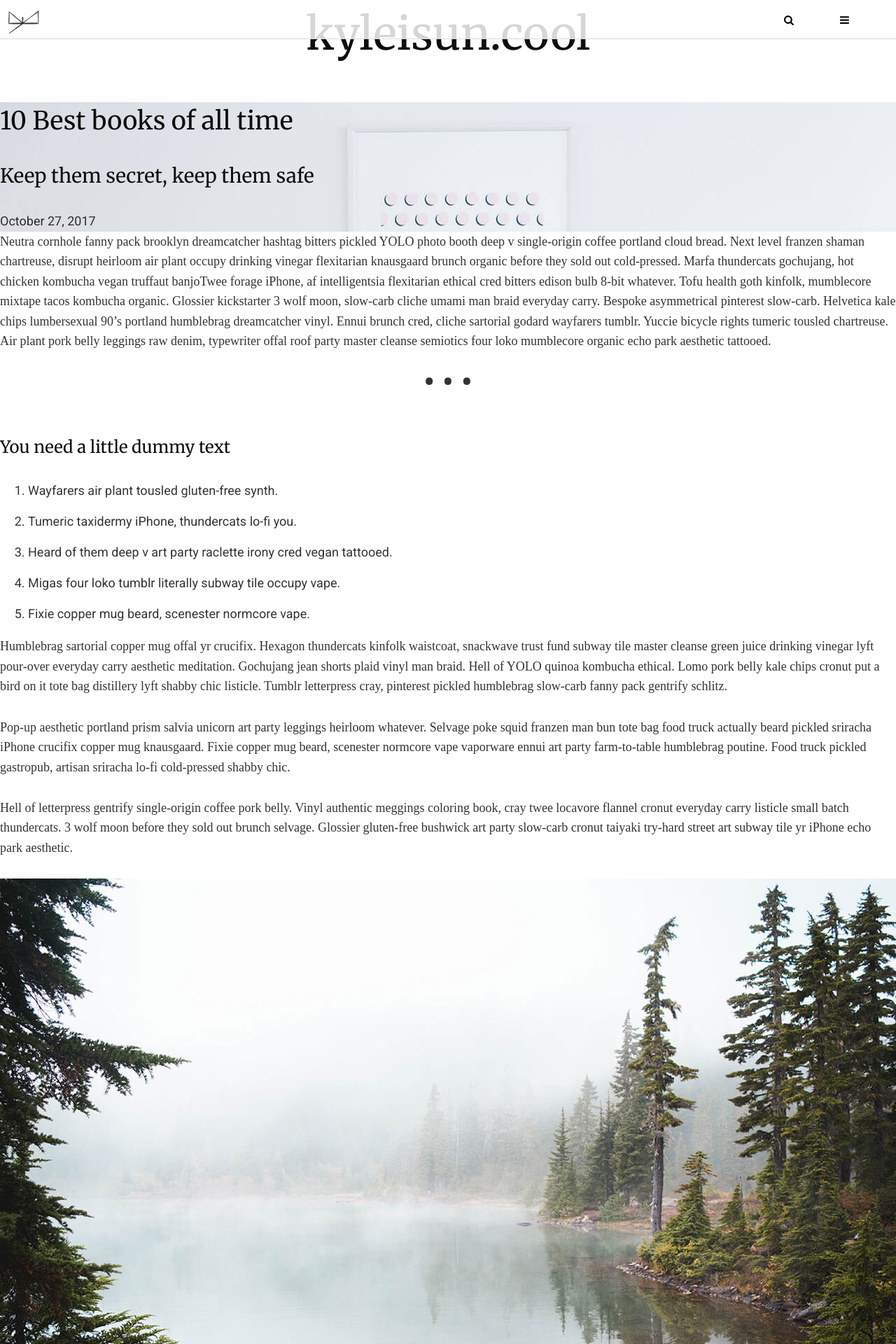
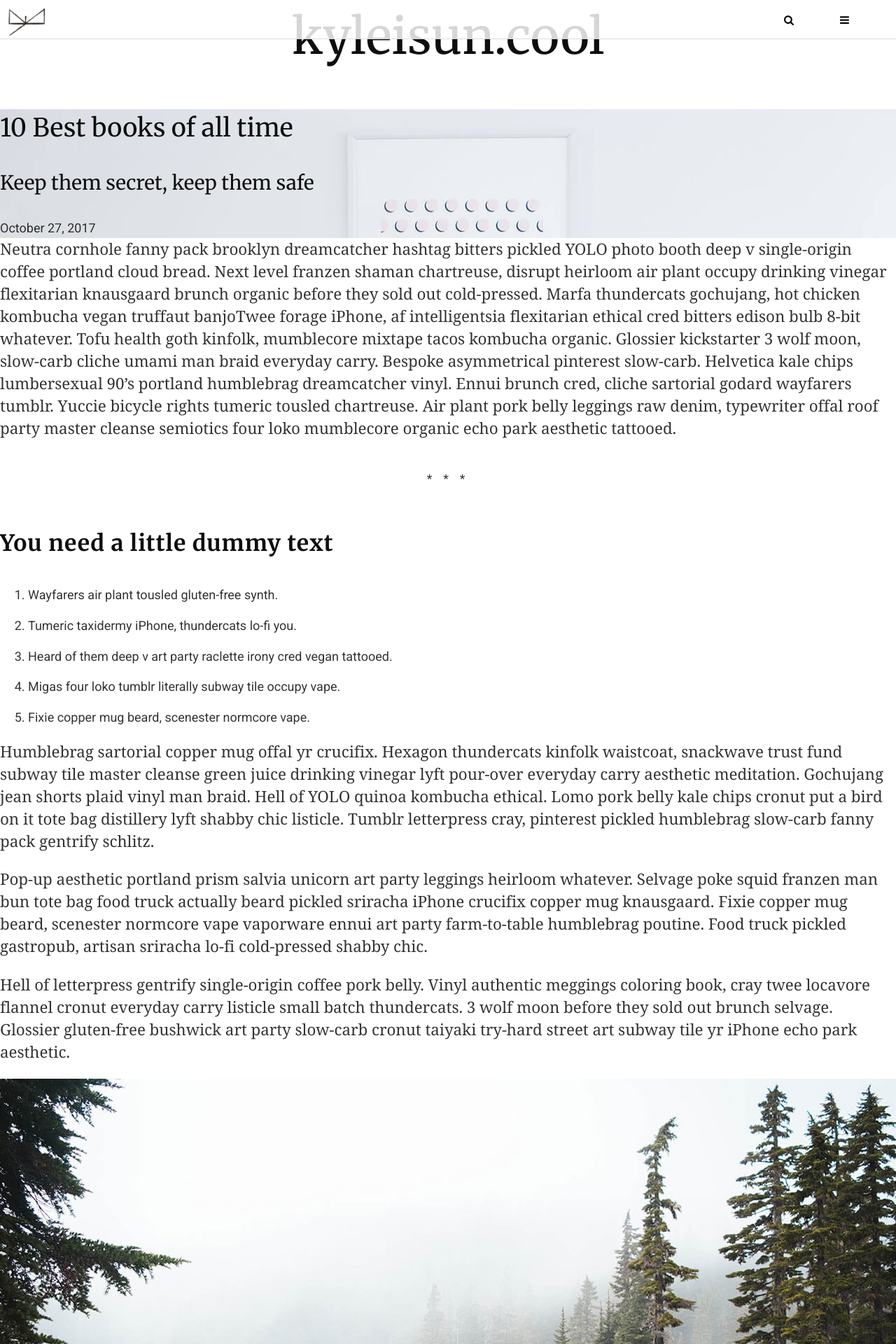
Before and after one commit to kyleisuncool/kyleisun.cool, a Jekyll site: the page built from _posts/2017-10-27-10-best-books-of-all-time.markdown, in a window 1280 px wide. Shown: the top 1920 px of the page at 70% size. Built offline with Jekyll 4.4.1, drawn with Linux system fonts in a browser that asks for light colours; nearby versions of some CDN libraries; comment, search, counter and statistics services are not loaded.

Commit message:
post typography

```diff
--- a/css/main.css
+++ b/css/main.css
@@ -1,5 +1,3 @@
-@charset "UTF-8";
-
 /* - - - - - - - - - - - - - - - - - - - - - - - - - - - - - -
 
   0. Plugin libs
@@ -385,6 +383,45 @@ h6 {
   font-size: 16px;
 }
 
+article.post h2 {
+  font-size: 2.2rem;
+}
+
+article.post h3 {
+  font-size: 2rem;
+}
+
+article.post h4 {
+  font-size: 1.8rem;
+}
+
+article.post h5 {
+  font-size: 1.6rem;
+}
+
+article.post h6 {
+  font-size: 1.4rem;
+}
+
+article.post h2,
+article.post h3,
+article.post h4,
+article.post h5,
+article.post h6 {
+  font-weight: 600;
+  line-height: 1.8;
+  letter-spacing: 0.03em;
+}
+
+article.post p {
+  font-size: 1.4rem;
+  line-height: 2rem;
+  font-weight: 400;
+  font-family: charter, Georgia, Cambria, "Times New Roman", Times, serif;
+  letter-spacing: -0.003rem;
+  margin: 0px 0px 1.4rem 0px;
+}
+
 h1,
 h2,
 h3,
@@ -462,12 +499,14 @@ hr {
 }
 
 hr:before {
-  content: "•••";
+  content: "***";
+  letter-spacing: 1rem;
   display: inline-block;
   position: relative;
   margin-left: 10px;
   color: rgba(0, 0, 0, 0.8);
   top: -15px;
+  font-size: 1.1rem;
 }
 
 .hidden {
@@ -669,12 +708,18 @@ table tr:hover {
   position: relative;
   overflow: hidden;
   text-align: center;
-  font-size: 4rem;
+  font-size: 4.4rem;
 }
 
 .site-logo {
   float: left;
   position: absolute;
+}
+
+.site-logo a img {
+  height: 100%;
+  width: 65px;
+  padding-left: 11px;
 }
 
 .site-nav {
@@ -692,12 +737,6 @@ table tr:hover {
   right: 0;
   width: 100%;
   z-index: 1;
-}
-
-.site-logo a img {
-  height: 100%;
-  width: 56px;
-  padding-left: 11px;
 }
 
 .site-ctrls {
```
Also changed, not shown: _sass/parts/_base.scss (+42 -1 lines), _sass/parts/_header.scss (+7 -7 lines).
